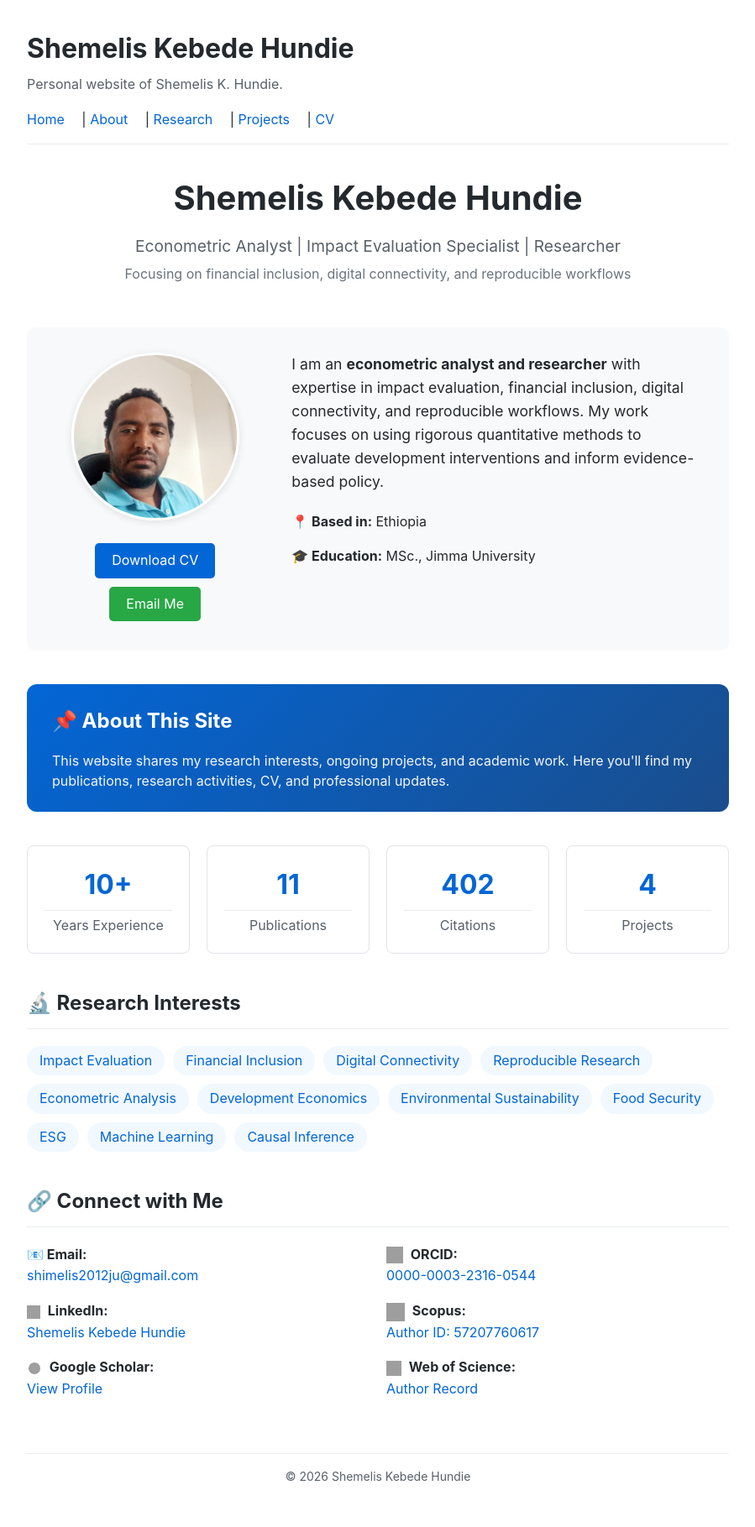
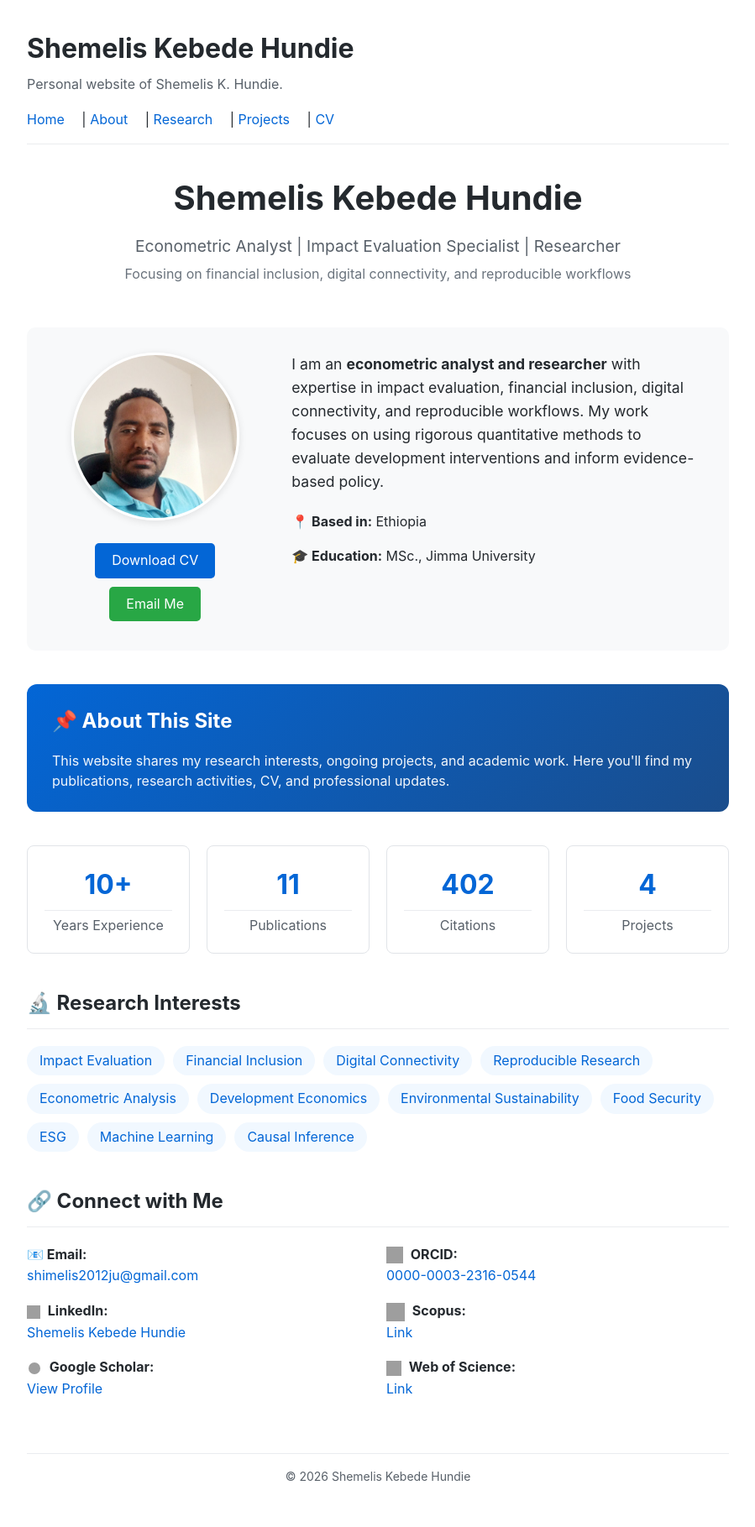
Before and after one commit to ShemelisKHundie/ShemelisKHundie.github.io, a Jekyll site: the page built from index.md, in a window 1280 px wide. Shown: the whole page at 84% size, without its empty margins (190-1089 px from the left). Built offline with Jekyll 4.4.1, drawn with Linux system fonts in a browser that asks for light colours; grey boxes are pictures that could not be loaded.

Commit message:
Update index.md

```diff
--- a/index.md
+++ b/index.md
@@ -91,9 +91,9 @@ title: Home
     <a href="https://orcid.org/0000-0003-2316-0544" target="_blank">0000-0003-2316-0544</a></p>
 
     <p><strong><img src="https://upload.wikimedia.org/wikipedia/commons/2/26/Scopus_logo.svg" alt="Scopus" style="width: 22px; height: 22px; vertical-align: middle; margin-right: 5px;"> Scopus:</strong><br>
-    <a href="https://www.scopus.com/authid/detail.uri?authorId=57207760617" target="_blank">Author ID: 57207760617</a></p>
+    <a href="https://www.scopus.com/authid/detail.uri?authorId=57207760617" target="_blank">Link</a></p>
 
     <p><strong><img src="https://upload.wikimedia.org/wikipedia/en/f/f3/Web_of_Science_Logo.png" alt="Web of Science" style="width: 18px; height: 18px; vertical-align: middle; margin-right: 5px;"> Web of Science:</strong><br>
-    <a href="https://www.webofscience.com/wos/author/record/GQB-1068-2022" target="_blank">Author Record</a></p>
+    <a href="https://www.webofscience.com/wos/author/record/GQB-1068-2022" target="_blank">Link</a></p>
   </div>
 </div>
```
